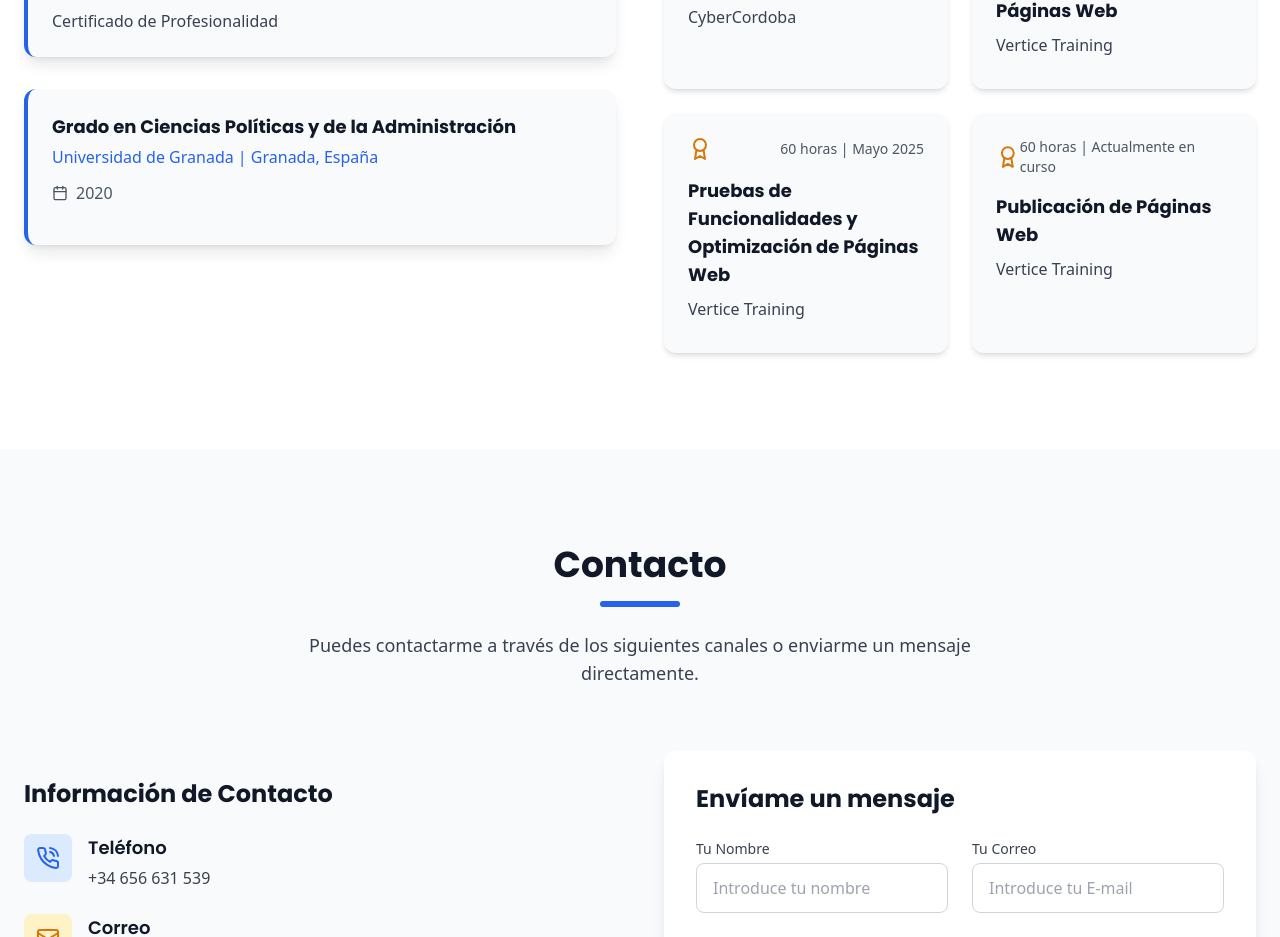
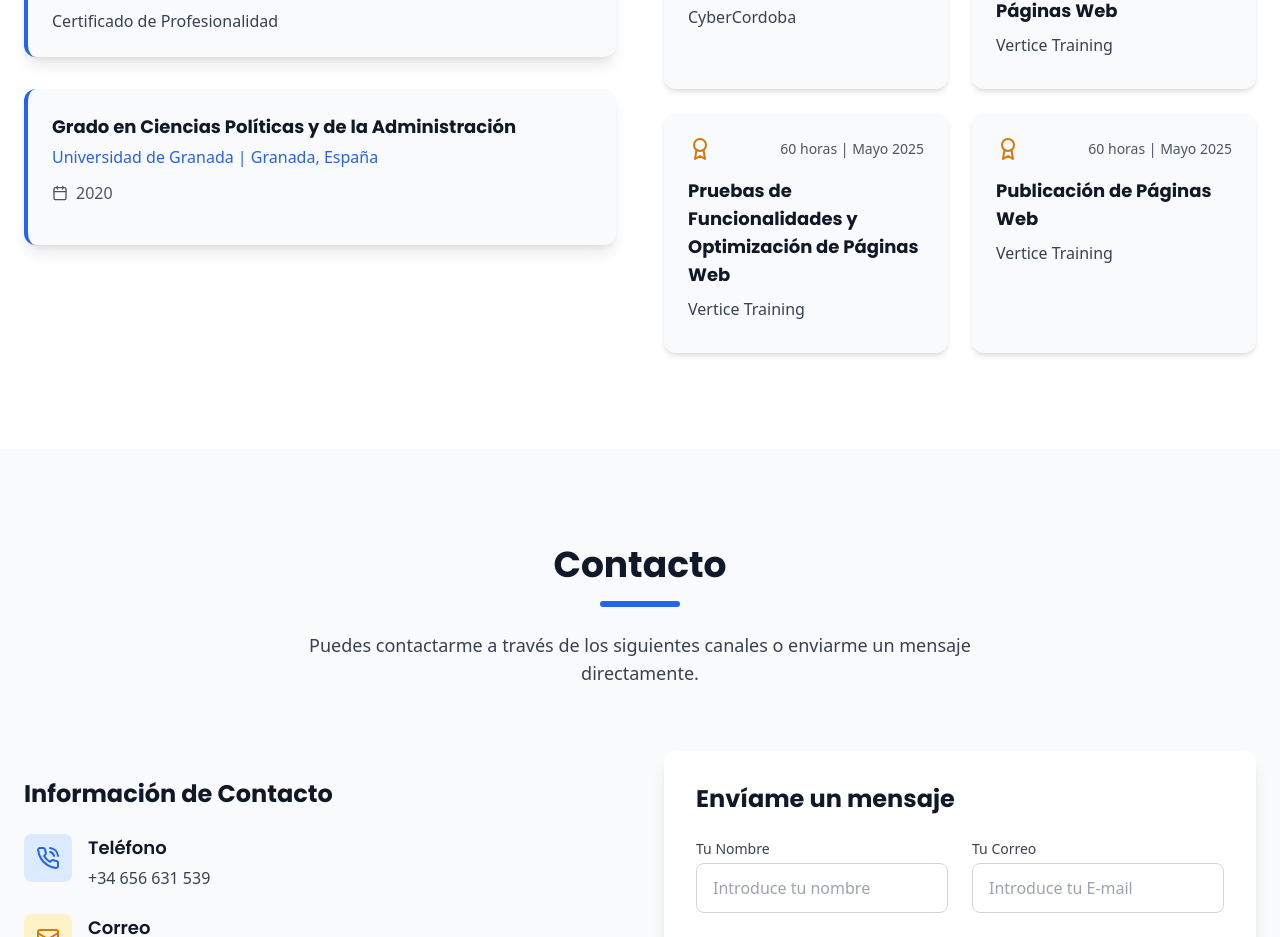
Before and after one commit to SimonLav2024/project, a React (Vite) app: page / in a window 1280 px wide. Shown: the part 5051-5988 px from the top of the page. Built offline with nearby package versions, Linux system fonts and the light colour scheme.

Commit message:
cambio de una coasa de curso a cabado fecha

```diff
--- a/src/components/Education.tsx
+++ b/src/components/Education.tsx
@@ -91,7 +91,7 @@ const Education = ({ onSetActive }: EducationProps) => {
         {
           name: "Publicación de Páginas Web",
           issuer: "Vertice Training",
-          date: "60 horas | Actualmente en curso"
+          date: "60 horas | Mayo 2025"
         }
       ]
     : [
@@ -113,7 +113,7 @@ const Education = ({ onSetActive }: EducationProps) => {
         {
           name: "Web Page Publishing",
           issuer: "Vertice Training",
-          date: "60 hours | Currently in progress"
+          date: "60 hours | May 2025"
         }
       ];
 
```
